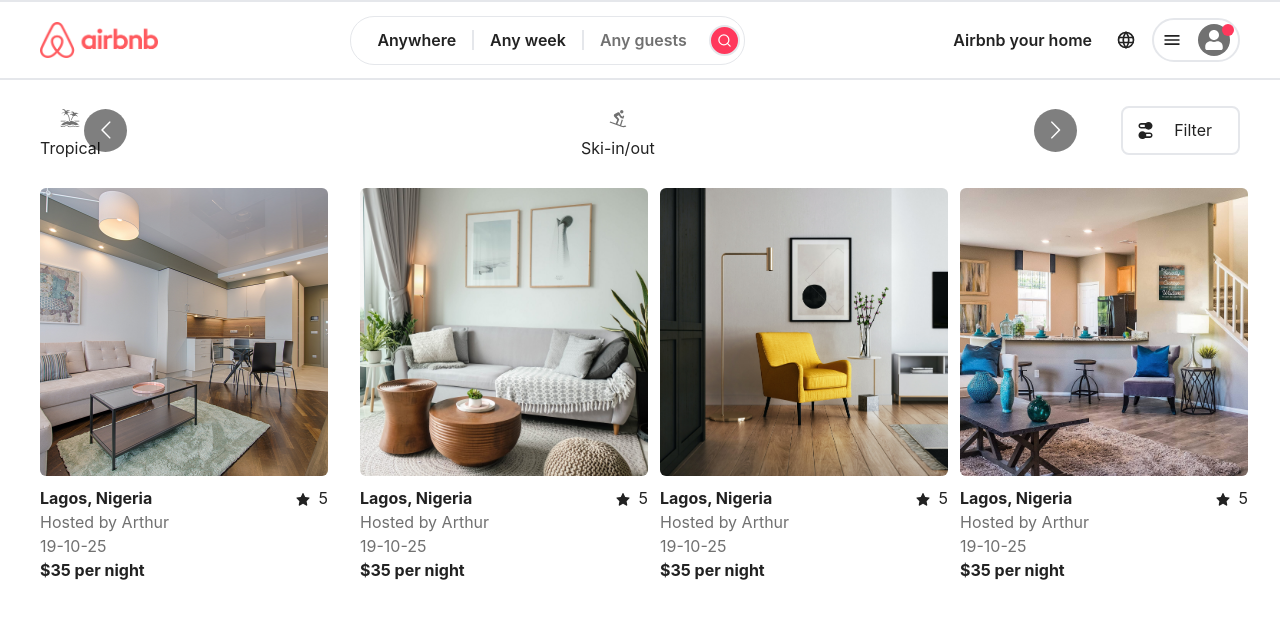
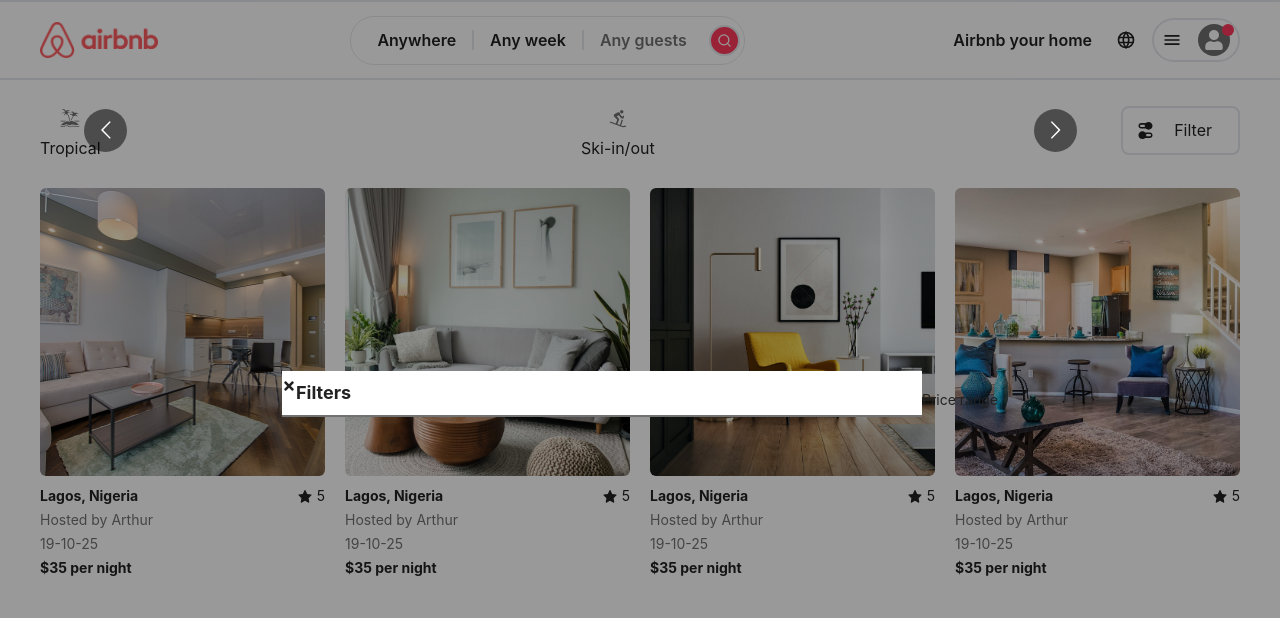
Before and after one commit to nelsonelaye/airbnb-tailwind, a React (Create React App) app: page / in a window 1280 px wide. Shown: the top 618 px of the page. Built offline with nearby package versions, Linux system fonts and the light colour scheme.

Commit message:
latest change

```diff
--- a/src/components/Categories/Categories.tsx
+++ b/src/components/Categories/Categories.tsx
@@ -7,8 +7,9 @@ import { SiStarbucks } from "react-icons/si";
 import { IoMdSwitch } from "react-icons/io";
 import Carousel from "react-multi-carousel";
 import "react-multi-carousel/lib/styles.css";
+import {props} from "./types"
 
-const Categories = () => {
+const Categories = ({onclick}: props) => {
   const category_list = [
     { title: "Tropical", icon: <GiIsland /> },
     { title: "Ski-in/out", icon: <MdOutlineDownhillSkiing /> },
@@ -98,8 +99,8 @@ const Categories = () => {
       </Carousel>
 
       <div className="flex text-base border-2 rounded-lg p-2.5">
-        <IoMdSwitch fontSize="25px" className="cursor-pointer" />
-        <span className="mx-4 cursor-pointer">Filter</span>
+        <IoMdSwitch fontSize="25px" className="cursor-pointer" onClick={onclick} />
+        <span className="mx-4 cursor-pointer" onClick={onclick} >Filter</span>
       </div>
     </div>
   );
--- /dev/null
+++ b/src/components/Categories/types.ts
@@ -0,0 +1,3 @@
+export interface props {
+  onclick: any;
+}
--- a/src/components/Explore/Explore.tsx
+++ b/src/components/Explore/Explore.tsx
@@ -39,23 +39,23 @@ const Explore = () => {
     },
   ];
   return (
-    <main className="w-full my-7 grid grid-cols-4 space-x-5 px-10">
+    <main className="w-full my-7 flex justify-between space-x-5 px-10">
       {homes?.map((home, index) => (
-        <div key={index} className="w-72 text-base">
+        <div key={index} className="w-72">
           <img
             src={home.image}
             style={{ width: "100%" }}
             className="h-72 rounded-md object-cover"
           />
           <div className="flex justify-between my-2.5">
-            <div>
+            <div className="space-y-1">
               <div className="font-bold">{home.location}</div>
               <div className="text-fade">{`Hosted by ${home.host}`}</div>
               <div className="text-fade">{home.date}</div>
               <div className="font-bold">{`$${home.price} per night`}</div>
             </div>
             <div>
-              <AiFillStar fontSize="16px" className="inline mr-2" />
+              <AiFillStar fontSize="16px" className="inline mr-1" />
               {home.star}
             </div>
           </div>
--- /dev/null
+++ b/src/components/FilterModal/FilterModal.tsx
@@ -0,0 +1,19 @@
+import { FaTimes } from "react-icons/fa";
+// import { props as AppProps } from "./types";
+
+const FilterModal = () => {
+  return (
+    <div className="flex justify-center items-center w-full min-h-screen z-20 absolute top-0 bg-overlay">
+      <div className="flex bg-white w-2/4 border-b-2 border-fade  py-2 mb-3">
+        <FaTimes />
+        <h2 className="text-lg text-center font-bold">Filters</h2>
+      </div>
+      <div>
+        <p>Price range</p>
+        <p></p>
+      </div>
+    </div>
+  );
+};
+
+export default FilterModal;
--- /dev/null
+++ b/src/components/FilterModal/index.tsx
@@ -0,0 +1 @@
+export { default } from "./FilterModal";
--- /dev/null
+++ b/src/components/FilterModal/types.ts
@@ -0,0 +1,3 @@
+export interface props {
+  show: boolean;
+}
--- a/src/routes/LandingPage/LandingPage.tsx
+++ b/src/routes/LandingPage/LandingPage.tsx
@@ -1,12 +1,19 @@
-import React from "react";
+import React, { useState, useCallback } from "react";
 import Explore from "../../components/Explore";
 import Slide from "../../components/Categories";
+import FilterModal from "../../components/FilterModal";
 
 const LandingPage = () => {
+  const [showModal, setShowModal] = useState(true);
+
+  const control_modal = useCallback(() => {
+    setShowModal(!showModal);
+  }, [showModal]);
   return (
     <div>
-      <Slide />
+      <Slide onclick={control_modal} />
       <Explore />
+      <FilterModal />
     </div>
   );
 };
--- a/tailwind.config.js
+++ b/tailwind.config.js
@@ -8,6 +8,7 @@ module.exports = {
         secondary: "#222",
         fade: "#717171",
         grey: "#f7f7f7",
+        overlay: "rgba(0, 0, 0, 0.4)",
       },
     },
   },
```
